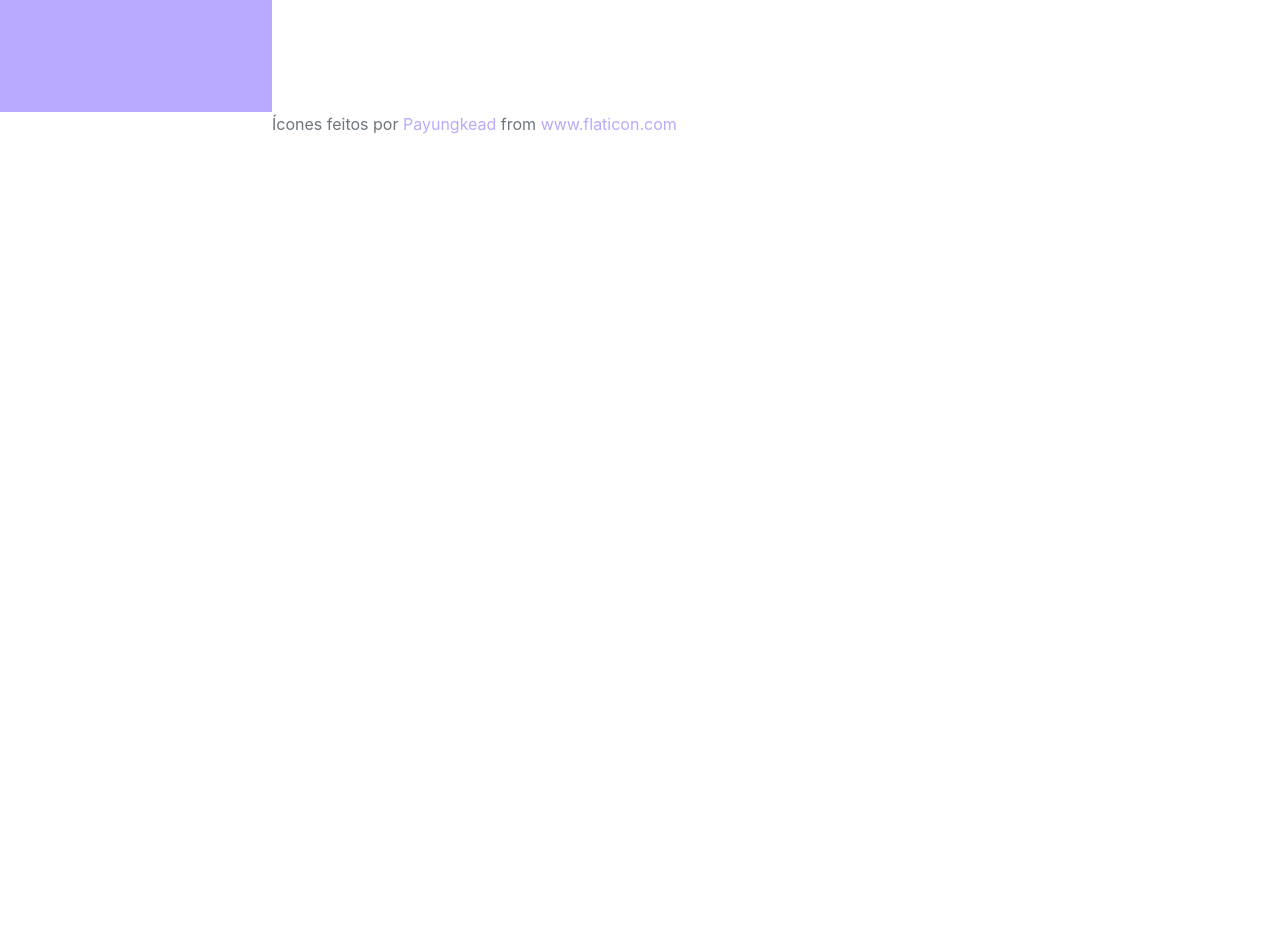
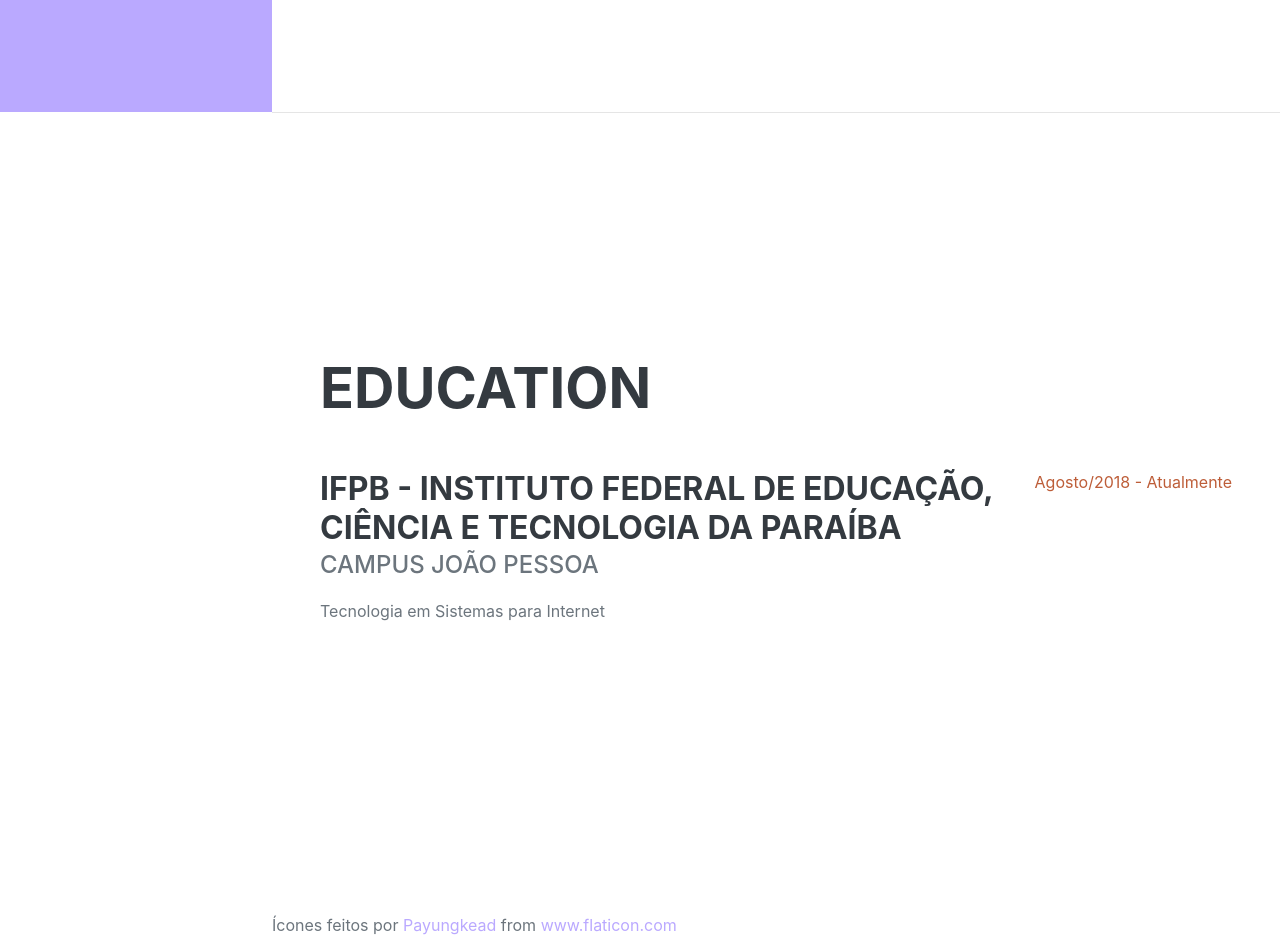
Before and after one commit to renataalbq/portfolio, a plain HTML site: page index.html in a window 1280 px wide. Shown: the part 688-1625 px from the top of the page. Before the commit the page ends 824 px from the top, so only its background shows below. Drawn offline with nearby package versions, Linux system fonts and the light colour scheme; a web font is replaced by a local one.

Commit message:
education

```diff
--- a/index.html
+++ b/index.html
@@ -52,6 +52,22 @@
                     </div>
                 </div>
             </section>
+            <hr class="m-0" />
+                <!-- Education-->
+            <section class="resume-section" id="education">
+                <div class="resume-section-content">
+                    <h2 class="mb-5">Education</h2>
+                    <div class="d-flex flex-column flex-md-row justify-content-between mb-5">
+                        <div class="flex-grow-1">
+                            <h3 class="mb-0">IFPB - Instituto Federal de Educação, Ciência e Tecnologia da Paraíba</h3>
+                            <div class="subheading mb-3">Campus João Pessoa</div>
+                            <div>Tecnologia em Sistemas para Internet</div>
+                        </div>
+                        <div class="flex-shrink-0"><span class="text-primary">Agosto/2018 - Atualmente</span></div>
+                    </div>
+
+                </div>
+            </section>
 
         </div>
         Ícones feitos por <a href="https://www.flaticon.com/br/autores/payungkead" title="Payungkead">Payungkead</a> from <a href="https://www.flaticon.com/br/" title="Flaticon"> www.flaticon.com</a>
```
